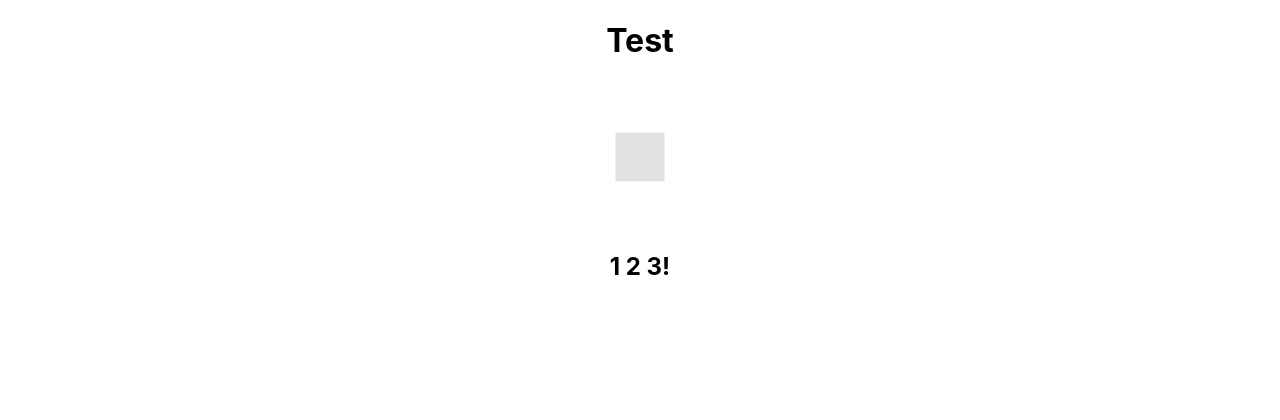
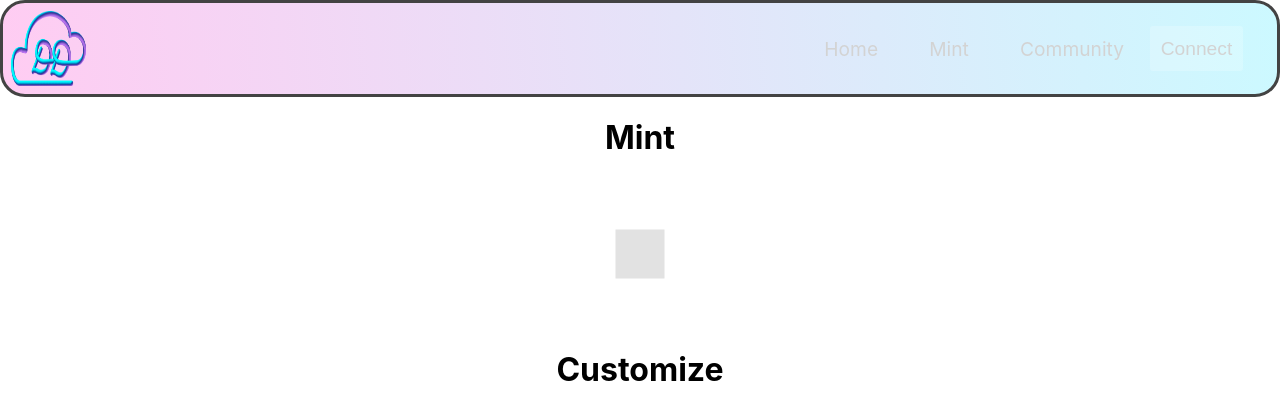
Before and after one commit to dhaedream/custom-mint-front-end-1, a React (Create React App) app: page / in a window 1280 px wide. Shown: the top 420 px of the page. Built offline with nearby package versions, Linux system fonts and the light colour scheme.

Commit message:
set up components to be imported with the pages

```diff
--- a/src/App.js
+++ b/src/App.js
@@ -3,19 +3,21 @@ import "./index.css";
 import React from "react";
 import { useRef, useState } from "react";
 import { Canvas } from "@react-three/fiber";
+import Navbar from "./components/navbar/Navbar.jsx";
 // import { OrbitControls, useGLTF } from "@react-three/drei";
 
 function App() {
   const ref = useRef();
   return (
     <div className="App">
-      <h1>Test</h1>
+      <Navbar />
+      <h1>Mint</h1>
       <Canvas>
         <mesh ref={ref}>
           <boxGeometry attach="geometry" args={[2, 2, 2]} />
         </mesh>
       </Canvas>
-      <h2>1 2 3!</h2>
+      <h1>Customize</h1>
     </div>
   );
 }
--- /dev/null
+++ b/src/components/navbar/Navbar.jsx
@@ -0,0 +1,33 @@
+import React from "react";
+import logo from "../../assets/DD-logo-2.png";
+import "./navbar.css";
+
+const Navbar = () => {
+  return (
+    <div className="navbar__container">
+      <div className="navbar__logo-container">
+        <img className="navbar__logo" src={logo} alt="logo" />
+      </div>
+      <div className="navbar__links-container">
+        <div>
+          <div to="/" className="navbar__links-item">
+            Home
+          </div>
+        </div>
+        <div>
+          <div to="/mint" className="navbar__links-item">
+            Mint
+          </div>
+        </div>
+        <div>
+          <div to="/community" className="navbar__links-item">
+            Community
+          </div>
+        </div>
+        <button className="navbar__button">Connect</button>
+      </div>
+    </div>
+  );
+};
+
+export default Navbar;
--- /dev/null
+++ b/src/components/navbar/navbar.css
@@ -0,0 +1,65 @@
+.navbar__container {
+  border: 3px solid rgb(67, 67, 67);
+  border-radius: 25px;
+  display: flex;
+  justify-content: space-between;
+  background: rgb(63, 94, 251);
+  background: linear-gradient(
+    265deg,
+    rgba(0, 225, 255, 0.2) 0%,
+    rgba(255, 0, 191, 0.2) 100%
+  );
+  padding: 1vh 1vh;
+}
+.navbar__logo-container {
+  height: 75px;
+  width: 75px;
+}
+.navbar__logo {
+  width: 100%;
+  height: 100%;
+}
+.navbar__links-container {
+  display: flex;
+  align-items: center;
+  justify-content: flex-end;
+}
+.navbar__links-item {
+  color: lightgrey;
+  padding: 0 2vw;
+  text-decoration: none;
+  font-size: 1.2rem;
+}
+.navbar__button {
+  margin-right: 2vw;
+  padding: 0.7rem 0.7rem;
+  background: rgba(255, 255, 255, 0.2);
+  color: lightgrey;
+  font-size: 1.2rem;
+  font-weight: 500;
+  border: none;
+  outline: none;
+  border-radius: 3px;
+}
+.navbar__hamb_container {
+  height: 75px;
+  width: 75px;
+}
+.navbar__hamb {
+  max-height: 75px;
+  max-width: 75px;
+}
+.navbar__hamb img {
+  max-height: 100%;
+  max-width: 100%;
+}
+
+/* medium screen */
+@media screen and (max-width: 992px) {
+}
+/* small screen */
+@media (max-width: 575.98px) {
+  .navbar__links-item {
+    display: none;
+  }
+}
```
Also changed, not shown: src/assets/DD-logo-2.png (added), src/components/mint/Mint.jsx (added), src/components/mint/mint.css (added).
